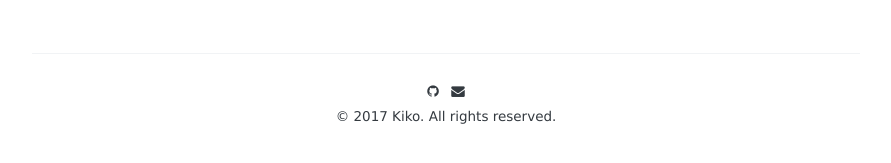
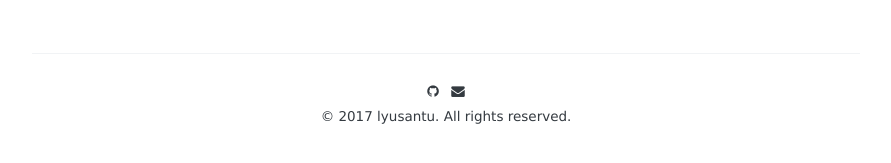
Before and after one commit to lyusantu/lyusantu.github.io, a Jekyll site: the page built from index.html, in a window 1280 px wide. Shown: the part 550-713 px from the top of the page, without its empty margins (194-1085 px from the left). Built offline with Jekyll 4.4.1, drawn with Linux system fonts in a browser that asks for light colours; some web fonts are replaced; the list of posts is cut into pages by our own code.

Commit message:
:fire: init

```diff
--- a/_config.yml
+++ b/_config.yml
@@ -20,13 +20,13 @@ author:
   #reddit:           your-id
   #medium:           your-id
   #tumblr:           your-id
-  qq:               352050321
-  wechat:           123456
+  qq:               352050321a
+  wechat:           123456a
   email:            lyusan@gmail.com
 
 copyright:
   year:             2017
-  name:             Kiko
+  name:             lyusantu
 
 # Google-analytics
 google-analytics:
```
